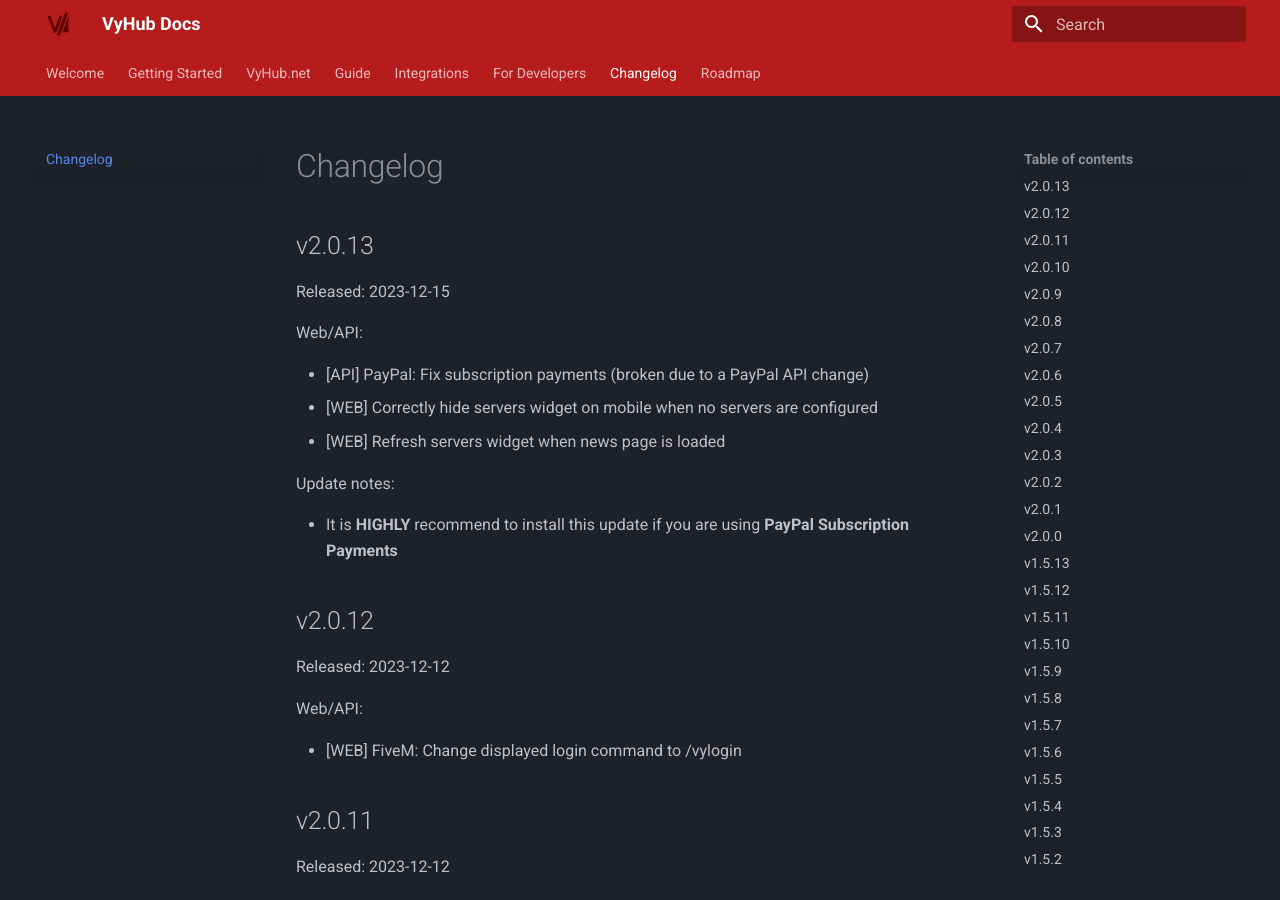
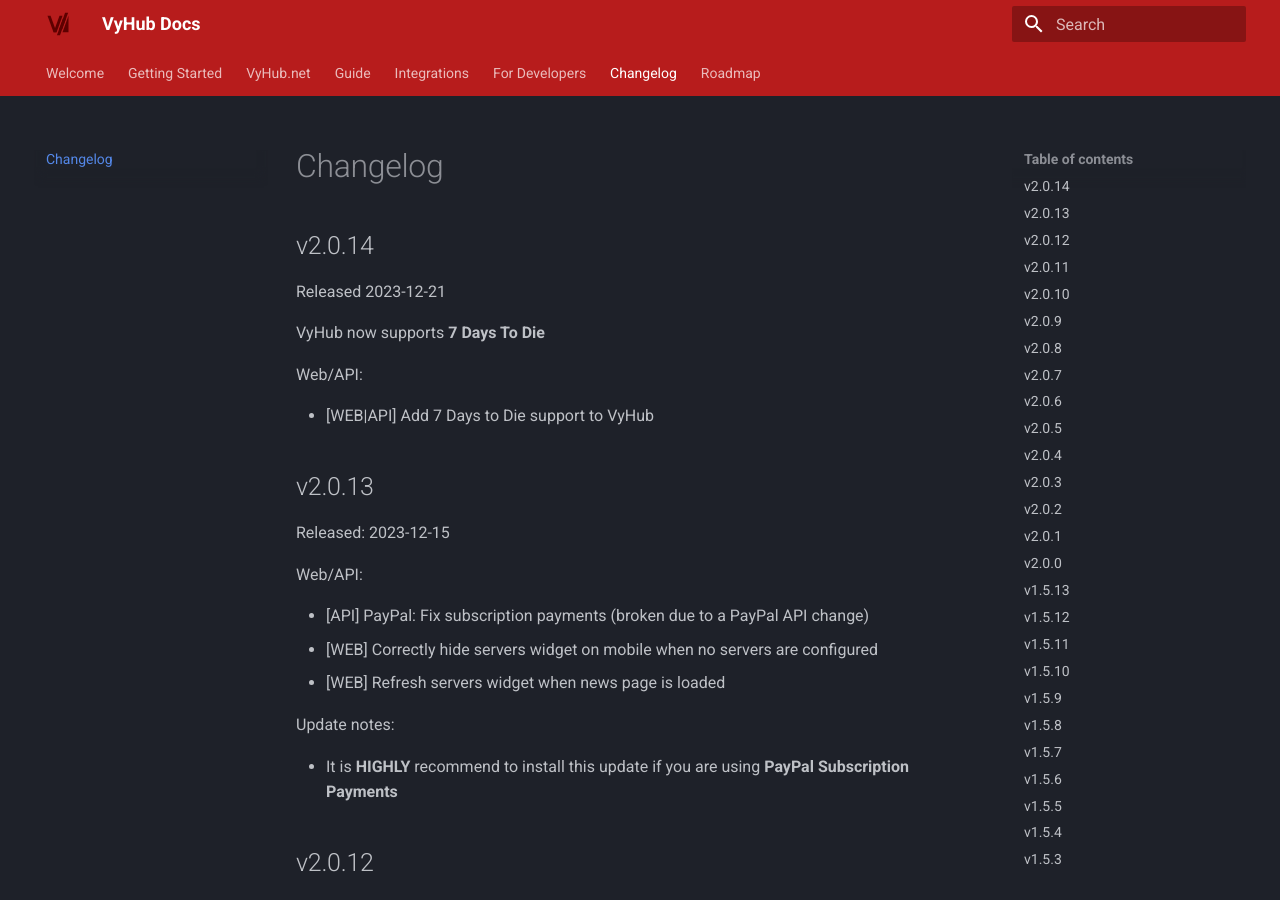
Before and after one commit to nyx-project/vyhub-documentation, an MkDocs documentation site: the page built from docs/changelog.md, in a window 1280 px wide and 900 px high. Built offline with MkDocs 1.6.1 and Material for MkDocs 9.7.7, drawn with Linux system fonts in a browser that asks for light colours; the version menu is left out.

Commit message:
Add 2.0.14 changelog

```diff
--- a/docs/changelog.md
+++ b/docs/changelog.md
@@ -1,4 +1,14 @@
 # Changelog
+
+## v2.0.14
+
+Released 2023-12-21
+
+VyHub now supports **7 Days To Die**
+
+Web/API:
+
+- [WEB|API] Add 7 Days to Die support to VyHub
 
 ## v2.0.13
 
```
